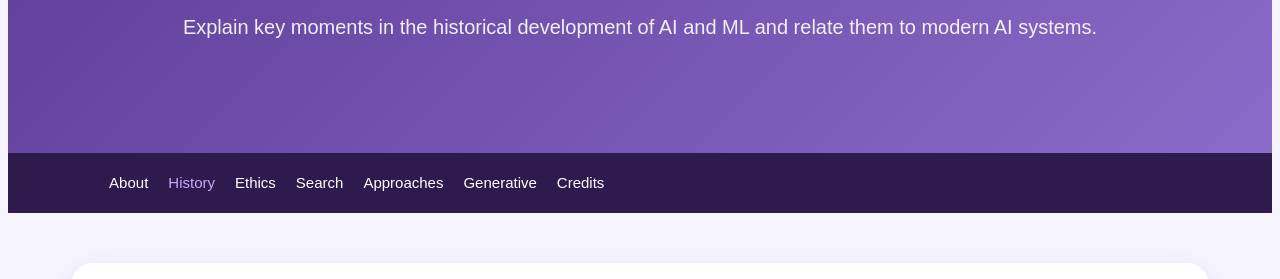
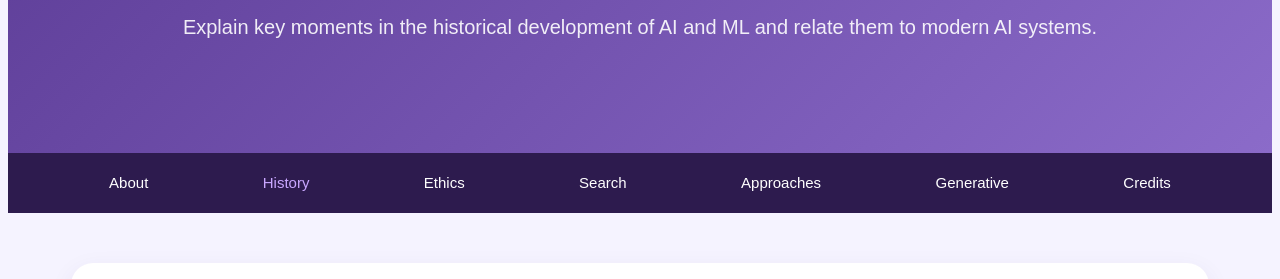
Before and after one commit to Nimueeofthelake/Portfolio-, a plain HTML site: page history.html in a window 1280 px wide. Shown: the part 232-511 px from the top of the page. Drawn offline with Linux system fonts and the light colour scheme.

Commit message:
Update history.html

```diff
--- a/history.html
+++ b/history.html
@@ -12,22 +12,22 @@
 
 <body>
 
+
 <header>
     <h1>History of AI &amp; ML</h1>
     <p>Explain key moments in the historical development of AI and ML and relate them to modern AI systems.</p>
 </header>
 
 <nav>
-        <div class="nav-links">
-            <a href="index.html"> About</a>
+    <a href="index.html">About</a>
     <a href="history.html" class="active">History</a>
-            <a href="ethics.html">Ethics </a>
+    <a href="ethics.html">Ethics</a>
     <a href="search.html">Search</a>
-            <a href="machine-learning.html"> Approaches</a>
-            <a href="generative-ai.html">Generative </a>
+    <a href="machine-learning.html">Approaches</a>
+    <a href="generative-ai.html">Generative</a>
     <a href="credits.html">Credits</a>
-        </div>
 </nav>
+
 
     <main>
 
```
Lines whose indentation alone changed are shown as unchanged.
